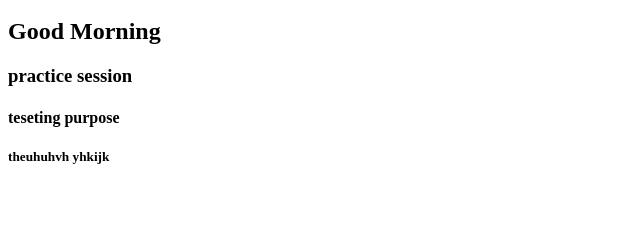
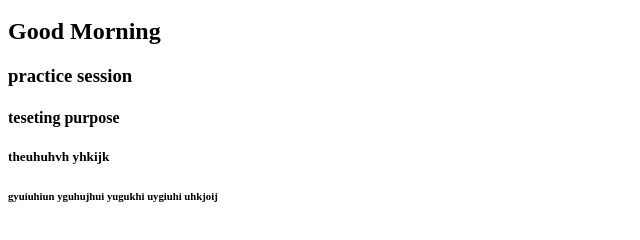
Before and after one commit to Eswaridevops/MYNEWREPO, a plain HTML site: page index.html in a window 1280 px wide. Shown: the part 48-288 px from the top of the page, without its empty margins (0-640 px from the left). Drawn offline with Linux system fonts and the light colour scheme.

Commit message:
Update index.html

```diff
--- a/index.html
+++ b/index.html
@@ -3,3 +3,4 @@
 <h3>practice session</h3>
 <h4>teseting purpose</h4>
 <h5> theuhuhvh yhkijk </h5>
+<h6>gyuiuhiun yguhujhui yugukhi uygiuhi uhkjoij </h6>
```
